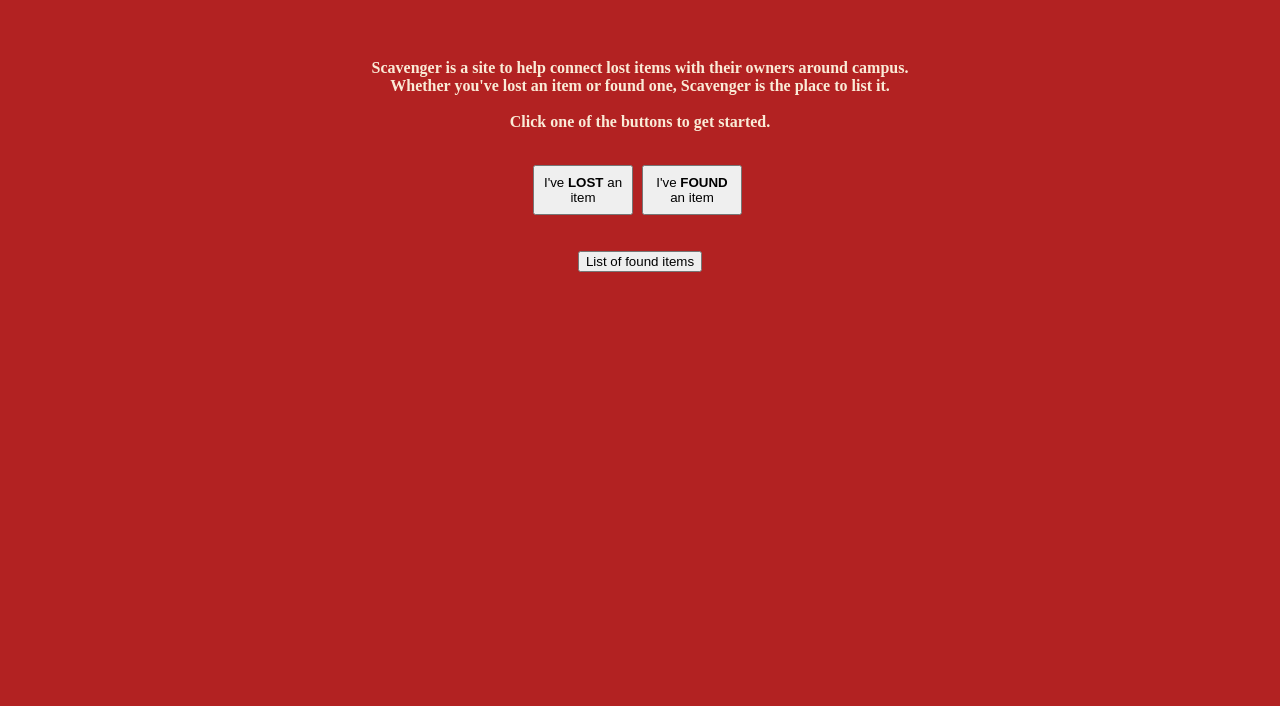
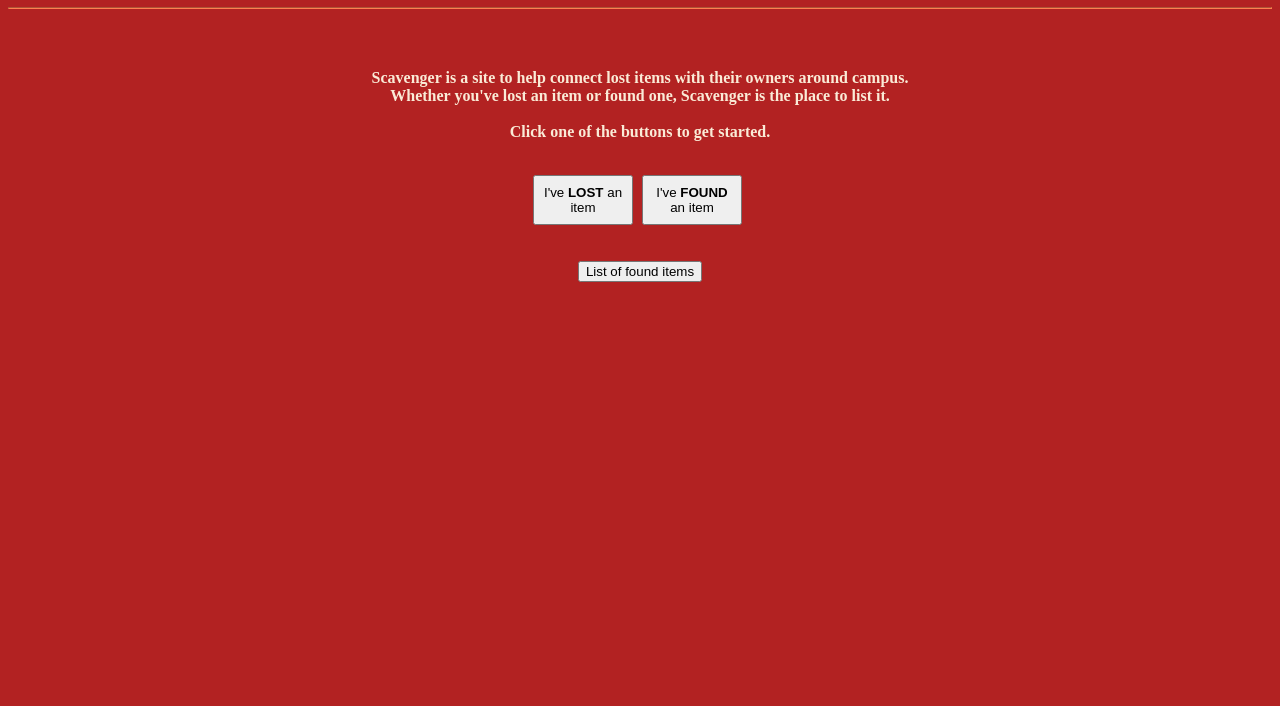
Before and after one commit to plavinio/Scavenger, a plain HTML site: page scavenger.html in a window 1280 px wide. Shown: the part 94-800 px from the top of the page. Drawn offline with Linux system fonts and the light colour scheme; a web font is replaced by a local one.

Commit message:
added hr to homepage

```diff
--- a/scavenger.html
+++ b/scavenger.html
@@ -7,7 +7,7 @@
   <title>Scavenger Home</title>
 
   <body>
-      <a href ="scavenger.html"><h1 class="logoTxt"><img src="Hayley shared a drawing with you.png" alt="logo" class="logo" width="50px" height="50px">Scavenger</h1></a><br><br>
+      <a href ="scavenger.html"><h1 class="logoTxt"><img src="Hayley shared a drawing with you.png" alt="logo" class="logo" width="50px" height="50px">Scavenger</h1></a><hr><br><br>
       <p class="about"><strong>
         Scavenger is a site to help connect lost items with their owners around campus. <br>Whether you've lost an item or found one, Scavenger is the place to list it. <br><br>Click one of the buttons to get started.
       </strong></p><br>
```
